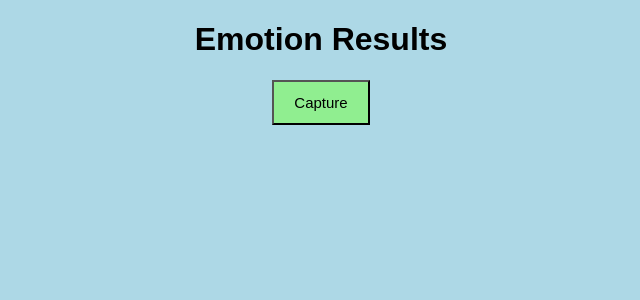
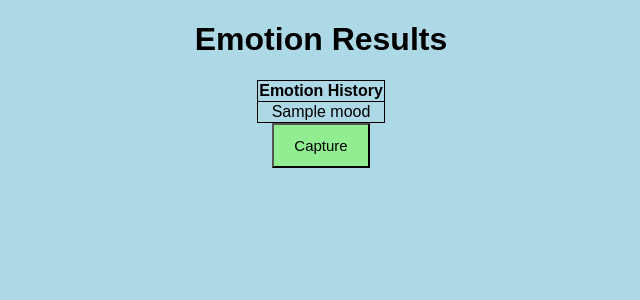
Before and after one commit to miching/MusicEmotion, a Flask app: template templates/results.html in a window 1280 px wide. Shown: the top 300 px of the page, without its empty margins (319-959 px from the left). Run offline with Flask 2, Linux system fonts and the light colour scheme; the template is opened without the code that fills it: most values are stand-ins (such as "Sample title", 1, 10 or a date in 2020); parts of the project's set-up code (start-up, migrations or seed data) failed here and were passed over.

Commit message:
Working db

```diff
--- a/app.py
+++ b/app.py
@@ -104,9 +104,8 @@ def camera():
 def index():  # put application's code here
 
     if request.method == 'POST':
-        if request.form['cameraFunction'] == 'Stop':
-            #return redirect('/results')
-            return render_template('results.html')
+        return redirect('/results')
+
 
     return render_template('index.html')
 
@@ -115,42 +114,58 @@ def index():  # put application's code here
 @app.route('/emotion')
 def captureEmotion():
 
+    time.sleep(20)
     return Response(camera(), mimetype='multipart/x-mixed-replace; boundary=frame')
 
 
 
-@app.route('/results')
+@app.route('/results', methods = ['GET','POST'])
 def results():
 
-    cv2.destroyAllWindows()
+    if request.method == 'POST':
+        return ('empty')
+        print('reaches here but nothing')
+        print('reaches here but nothing6')
+
+        # Get most shown emotion through the recording
+        occurence_count = Counter(totalEmotion)
+        print(occurence_count.most_common(1)[0])
+        mostShownEmotion = occurence_count.most_common(1)[0]
+
+        mostShownEmotion = 'angry'
+
+        previousEmotions = collectionMoods.collectionItems.find_one({"_id": 'mike'})
+        emotionHistory = previousEmotions['moods'].append(mostShownEmotion)
+        # previousEmotions.update_one({'user': 'mike'}, {"$set": })
+        # print(previousEmotions)
+
+        # Update DB with latest emotion
+        collectionMoods.update_one({'_id': 'mike'}, {'$set': {'moods': mostShownEmotion}})
+
+        print('here')
+
+        # if request.method == 'POST':
+        # if request.form['cameraFunction'] == 'Capture':
+        # return redirect('/')
+        # return render_template('index.html')
+        return('/')
+    else:
+
+        mostShownEmotion = 'angry'
+        #previousEmotions = collectionMoods.collectionItems.find_one({'_id': 'mike'})
+        #emotionHistory = previousEmotions['moods'].append(mostShownEmotion)
+        emotionHistory = ['angry', 'happy', 'sad']
 
 
-    #Get most shown emotion through the recording
-    occurence_count = Counter(totalEmotion)
-    print(occurence_count.most_common(1)[0])
-    mostShownEmotion = occurence_count.most_common(1)[0]
+        collectionMoods.update_one({'_id': 'mike'}, {'$push': {'moods': emotionHistory}})
+        print('tesing reachability')
+        return render_template('results.html', moodHistory = emotionHistory)
 
-    mostShownEmotion = 'angry'
-
-    #previousEmotions = collectionMoods.collectionItems.find_one({"user": 'mike'})
-    # addEmotionHistory = previousEmotions['moods'].append(mostShownEmotion)
-    # previousEmotions.update_one({'user': 'mike'}, {"$set": })
-    #print(previousEmotions)
-
-    #Update DB with latest emotion
-    collectionMoods.update_one({'_id': 'mike'}, {'$set': {'moods': mostShownEmotion}})
-
-
-    print('here')
-
-    if request.method == 'POST':
-       if request.form['cameraFunction'] == 'Capture':
-           return redirect('/')
-            #return render_template('index.html')
-
-    return render_template('results.html')
+    #else:
+        #return('here')
 
 
 if __name__ == '__main__':
-    app.run()
+    FLASK_DEBUG = 1
+    app.run(debug=True)
     #app.run(host='127.0.0.1', port=8002, debug=True,threaded=True)
--- a/static/css/main.css
+++ b/static/css/main.css
@@ -12,3 +12,12 @@ input[type=submit]{
     font-size: 15px;
 
 }
+
+table, th, td{
+    text-align: center;
+    margin-left: auto;
+    margin-right: auto;
+    border: 1px solid;
+    border-collapse: collapse;
+
+}
--- a/templates/index.html
+++ b/templates/index.html
@@ -12,8 +12,9 @@
         <link rel="stylesheet" href = "{{ url_for('static', filename = 'css/main.css') }}">
 
         <img src = '{{ url_for('captureEmotion') }}', width="50%">
+
         <form action = '/', method="POST">
-            <input type = "submit", name = 'cameraFunction', value = "Stop">
+            <input type = "submit", value = "Stop">
         </form>
     </div>
 
--- a/templates/results.html
+++ b/templates/results.html
@@ -10,7 +10,21 @@
     <div>
 
         <link rel="stylesheet" href = "{{ url_for('static', filename = 'css/main.css') }}">
+        <table id = 'myTable'>
+            <tr>
 
+                <!-- Table rows -->
+                <th>Emotion History</th>
+
+            </tr>
+
+            {% for mood in moodHistory%}
+                <tr>
+                    <td>{{ mood }}</td>
+
+                </tr>
+            {% endfor %}
+        </table>
 
         <form action = '/results', method="POST">
             <input type = "submit", name = 'cameraFunction', value = "Capture">
```
